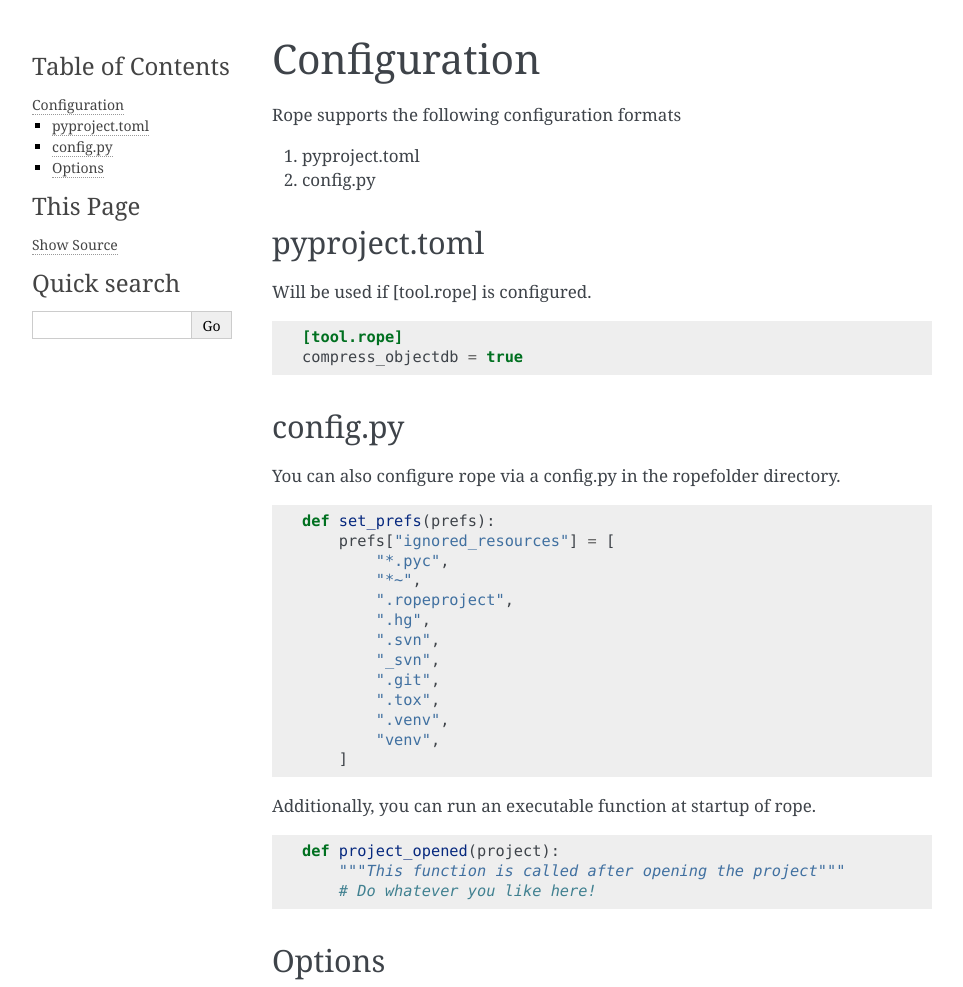
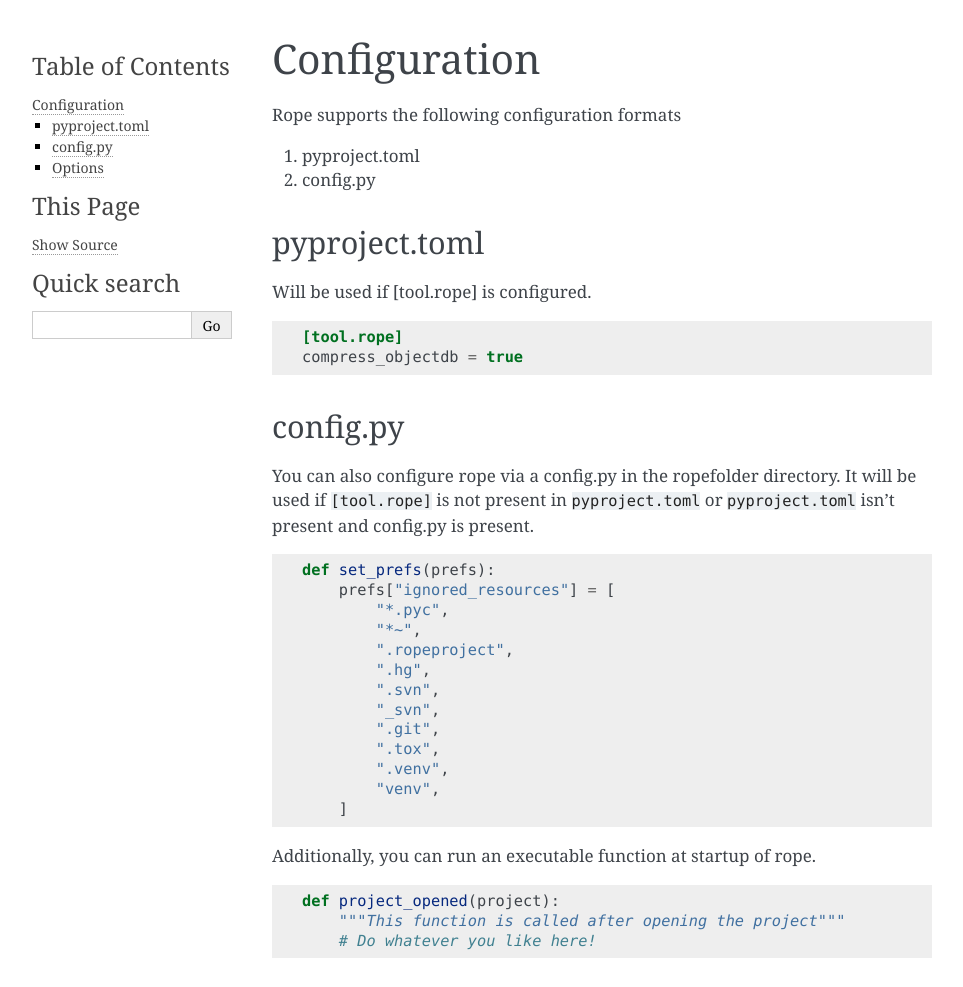
Before and after one commit to python-rope/rope, a Sphinx documentation site: the page built from docs/configuration.rst, in a window 1280 px wide, cut to the strip 0-987 px from the top of the page. Shown: the whole strip, without its empty margins (148-1111 px from the left). Built offline with Sphinx 7.4.7, drawn with Linux system fonts in a browser that asks for light colours; some of the changed lines change nothing that is shown.

Commit message:
Update configuration.rst

```diff
--- a/docs/configuration.rst
+++ b/docs/configuration.rst
@@ -17,6 +17,7 @@
 config.py
 ---------
 You can also configure rope via a config.py in the ropefolder directory.
+It will be used if ``[tool.rope]`` is not present in ``pyproject.toml`` or ``pyproject.toml`` isn't present and config.py is present.
 
 .. code-block:: python3
 
@@ -45,4 +46,4 @@
 
 Options
 -------
-.. autopytoolconfigtable:: rope.base.config.RopePrefs
+.. autopytoolconfigtable:: rope.base.prefs.Prefs
```
